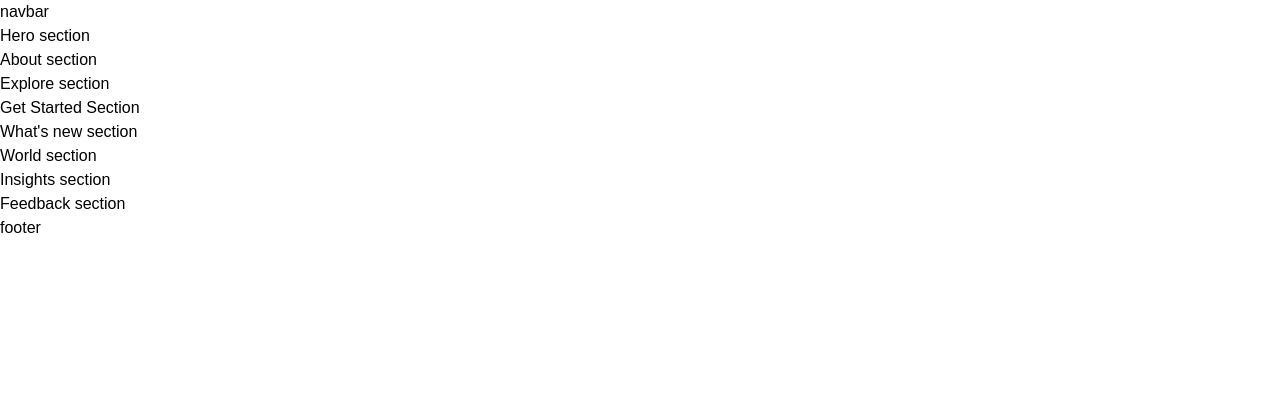
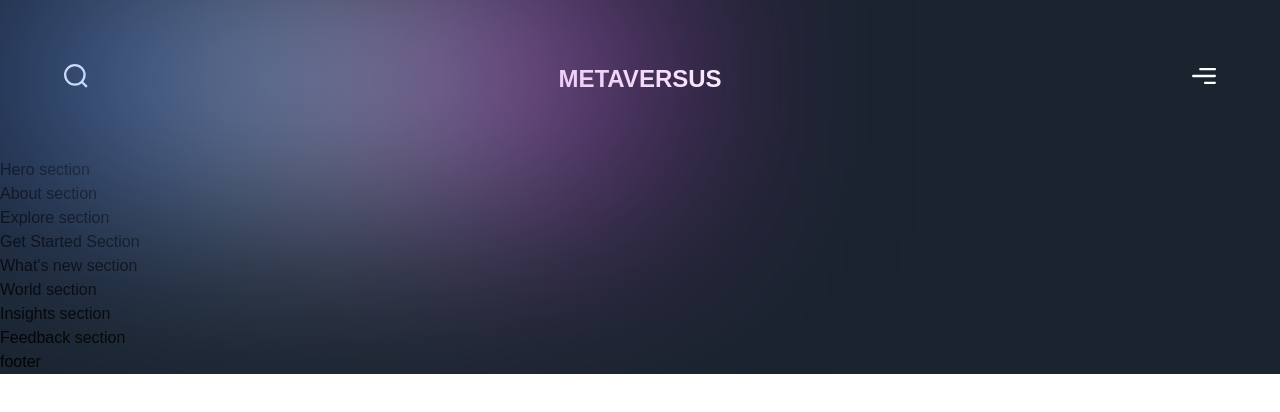
Before and after one commit to tjreese90/Metaverse-Madness, a Next.js app: page / in a window 1280 px wide. Shown: the top 412 px of the page. Built offline with nearby package versions, Linux system fonts and the light colour scheme; a web font is replaced by a local one.

Commit message:
nav bar completed

```diff
--- a/app/page.js
+++ b/app/page.js
@@ -2,7 +2,7 @@ import { Footer, Navbar } from '../components';
 import { About, Explore, Feedback, GetStarted, Hero, Insights, WhatsNew, World } from '../sections';
 
 const Page = () => (
-  <div>
+  <div className='bg-primary-black overflow-hidden'>
     <Navbar />
     <Hero />
     <About />
--- a/components/Navbar.jsx
+++ b/components/Navbar.jsx
@@ -1,9 +1,23 @@
 'use client';
 
+import { motion } from 'framer-motion';
+import styles from '../styles';
+import { navVariants } from '../utils/motion';
+
 const Navbar = () => (
-  <nav>
-    navbar
-  </nav>
+    <motion.nav
+        variants={navVariants}
+        initial="hidden"
+        whileInView="show"
+        className={`${styles.paddings} py-8 relative`}
+    >
+        <div className="absolute w-[50%] inset-0 gradient-01" />
+        <div className={`${styles.innerWidth} mx-auto flex justify-between gap-8`}>
+            <img src="./search.svg" alt="search" className="w-[24px] h-[24px] object-contain" />
+            <h2 className="font-extrabold text-[24px] leading-[30px] text-white">METAVERSUS</h2>
+            <img src="/menu.svg" alt="menu" className='w-[24px] h-[24px] object-contain' />
+        </div>
+    </motion.nav>
 );
 
 export default Navbar;
--- a/package.json
+++ b/package.json
@@ -6,7 +6,9 @@
     "dev": "next dev",
     "build": "next build",
     "start": "next start",
-    "lint": "next lint"
+    "lint": "next lint",
+    "format": "prettier --check --ignore-path .gitignore .",
+    "format:fix": "prettier --write --ignore-path .gitignore ."
   },
   "dependencies": {
     "eslint-config-next": "13.0.3",
```
Also changed, not shown: .eslintrc.js, .prettierrc.json (added), 1 other file (tests, documents, lock files or other folders).
